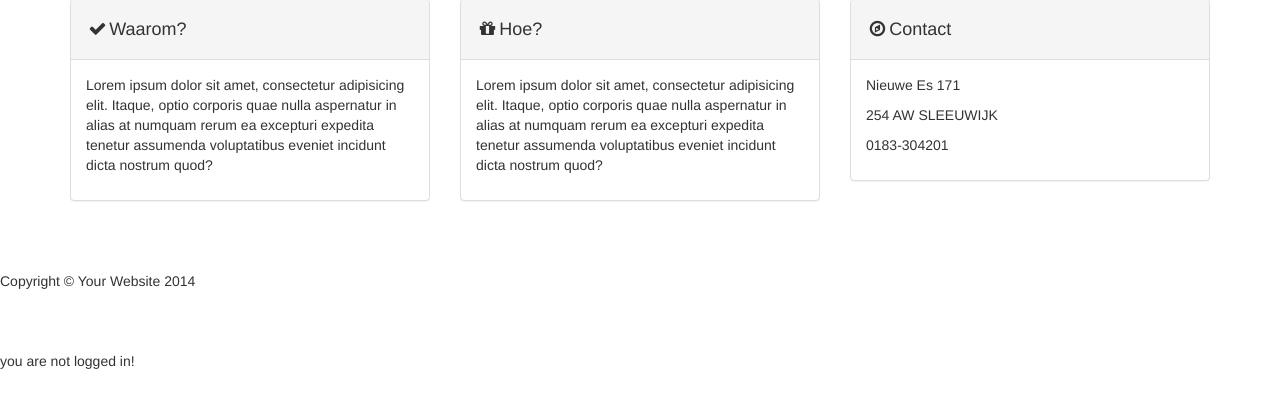
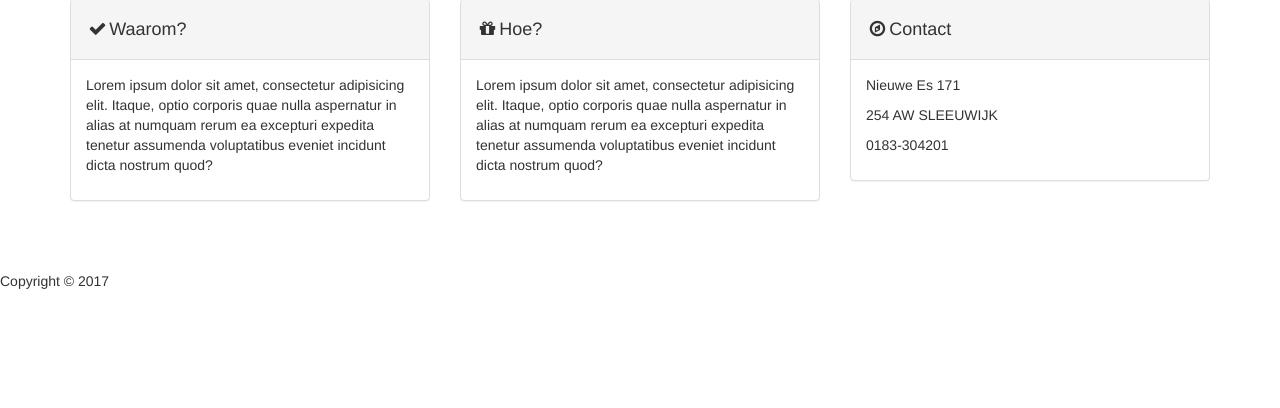
Before and after one commit to larsluijendijk/kapper, a PHP site: page / in a window 1280 px wide. Shown: the part 161-569 px from the top of the page. Run offline with PHP 8.4, Linux system fonts and the light colour scheme; data that the repository does not hold is empty; some libraries are stand-ins or nearby versions.

Commit message:
Hide the debug menu

```diff
--- a/view/templates/footer.php
+++ b/view/templates/footer.php
@@ -2,11 +2,12 @@
         <footer>
             <div class="row">
                 <div class="col-lg-12">
-                    <p>Copyright &copy; Your Website 2014</p>
+                    <p>Copyright &copy; 2017</p>
                 </div>
             </div>
         </footer>
  <?php
+ /*
  if(isset($_SESSION["username"]))
  {
       echo '<h3>Welcome - '.$_SESSION["username"].'</h3>';
@@ -17,6 +18,7 @@
  {
       echo 'you are not logged in!';
  }
+ */
  ?>
         </body>
         </html>
```
